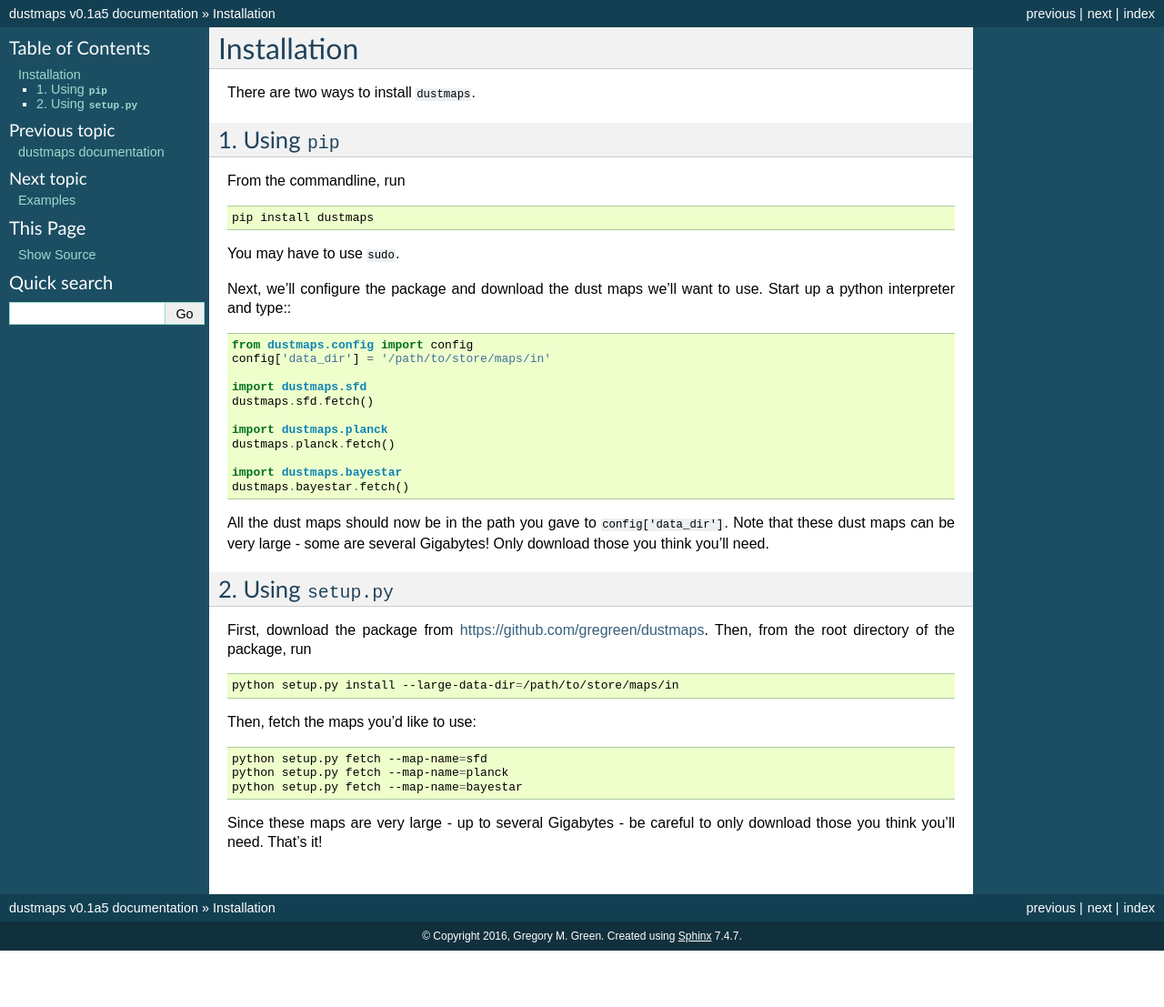
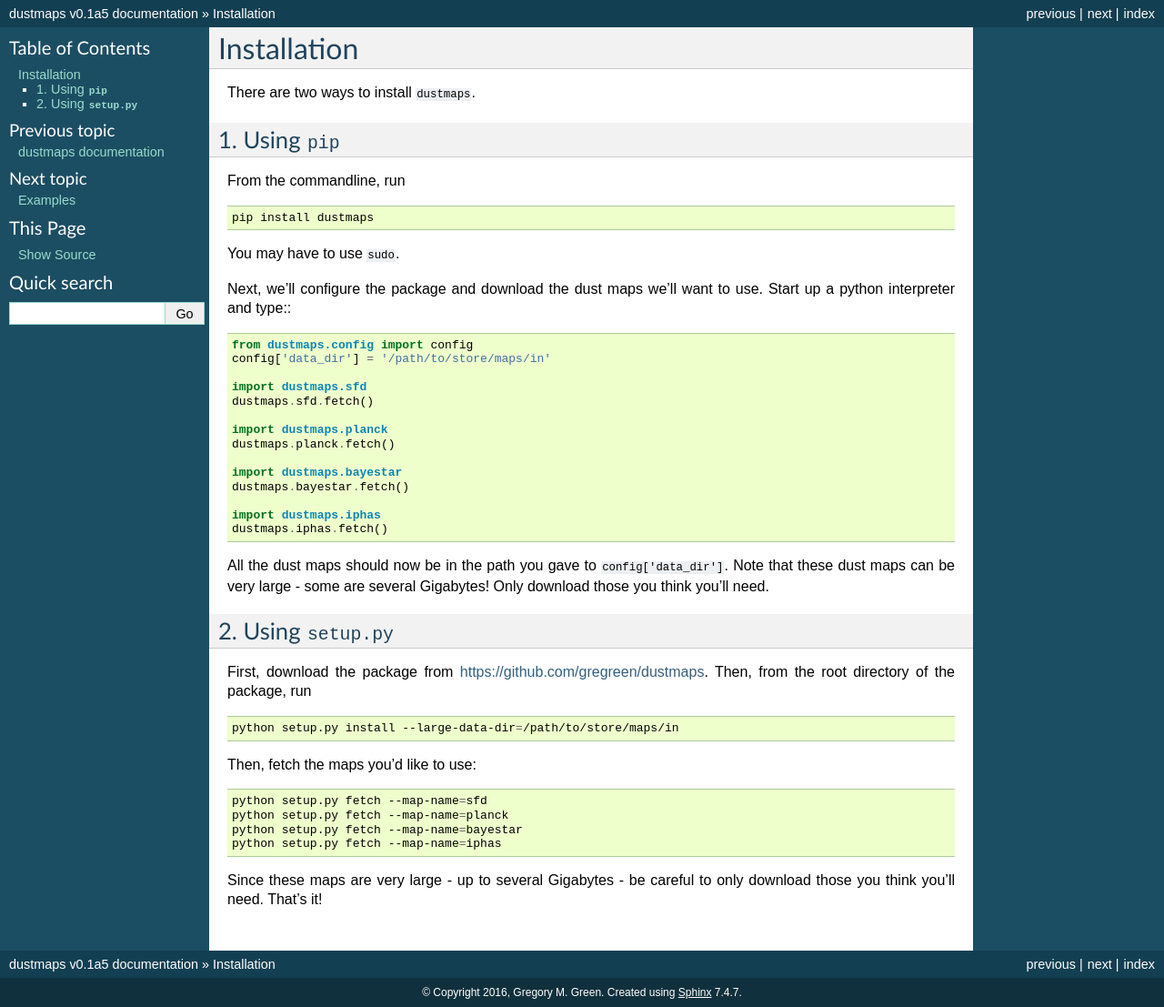
Before and after one commit to gregreen/dustmaps, a Sphinx documentation site: the page built from docs/installation.rst, in a window 1280 px wide. Shown: the whole page at 91% size. Built offline with Sphinx 7.4.7, drawn with Linux system fonts in a browser that asks for light colours; before the commit the page ends 1045 px from its top, so only the background shows below that.

Commit message:
Added IPHAS to installation instructions.

```diff
--- a/docs/installation.rst
+++ b/docs/installation.rst
@@ -2,6 +2,7 @@ Installation
 ============
 
 There are two ways to install :code:`dustmaps`.
+
 
 1. Using :code:`pip`
 --------------------
@@ -28,7 +29,11 @@ Next, we'll configure the package and download the dust maps we'll want to use.
     import dustmaps.bayestar
     dustmaps.bayestar.fetch()
 
+    import dustmaps.iphas
+    dustmaps.iphas.fetch()
+
 All the dust maps should now be in the path you gave to :code:`config['data_dir']`. Note that these dust maps can be very large - some are several Gigabytes! Only download those you think you'll need.
+
 
 2. Using :code:`setup.py`
 -------------------------
@@ -46,5 +51,6 @@ Then, fetch the maps you'd like to use:
     python setup.py fetch --map-name=sfd
     python setup.py fetch --map-name=planck
     python setup.py fetch --map-name=bayestar
+    python setup.py fetch --map-name=iphas
 
 Since these maps are very large - up to several Gigabytes - be careful to only download those you think you'll need. That's it!
```
